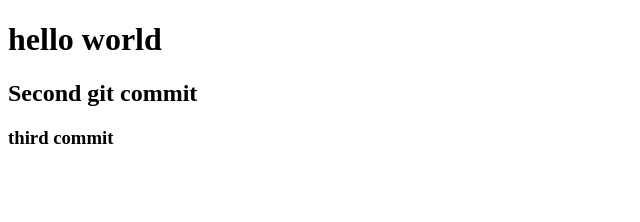
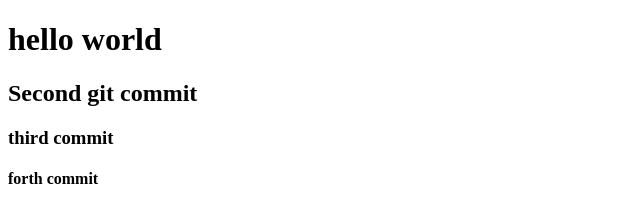
Before and after one commit to shivaram0005/git-tutorial, a plain HTML site: page index.html in a window 1280 px wide. Shown: the whole page, without its empty margins (0-640 px from the left). Drawn offline with Linux system fonts and the light colour scheme.

Commit message:
added new line in second branch

```diff
--- a/index.html
+++ b/index.html
@@ -10,6 +10,7 @@
     <h1>hello world</h1>
     <h2>Second git commit</h2>
     <h3>third commit</h3>
+    <h4>forth commit</h4>
     <script src="./index.js"></script>
   </body>
 </html>
```
